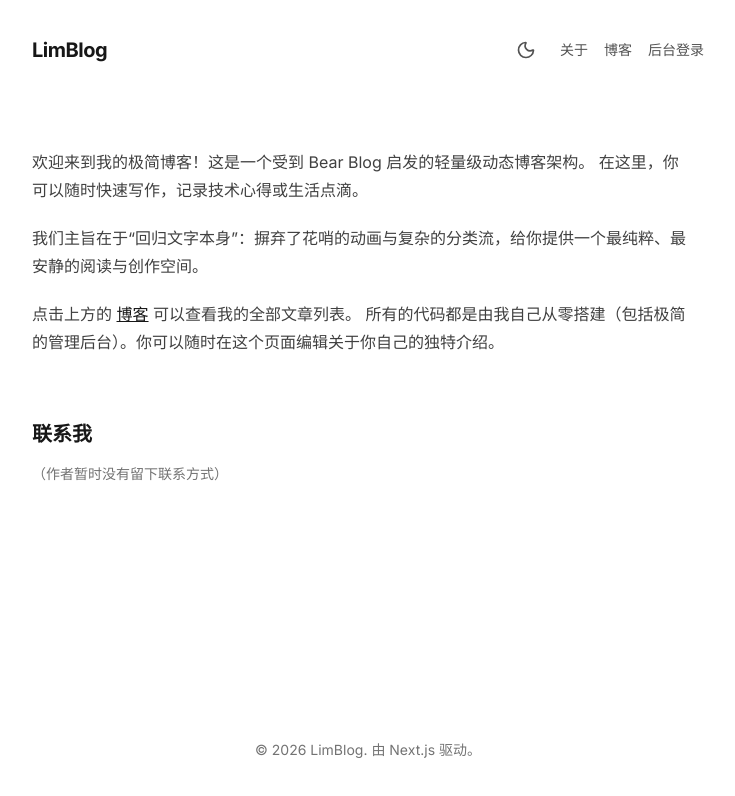
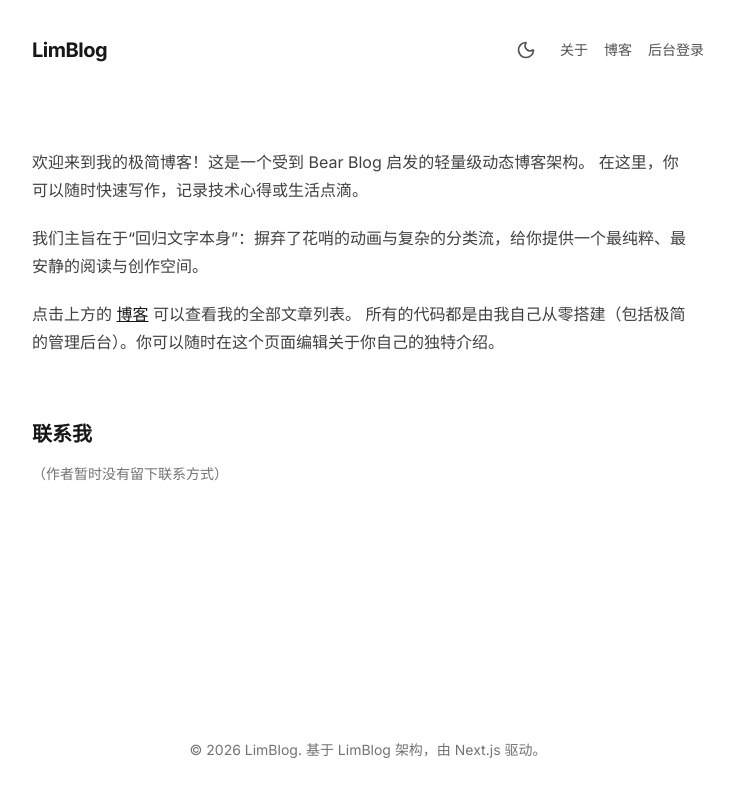
Before and after one commit to ifndf/limblog, a Next.js app: page / in a window 1280 px wide. Shown: the top 796 px of the page, without its empty margins (272-1007 px from the left). Built offline with nearby package versions, Linux system fonts and the light colour scheme; no server answers; the database is empty.

Commit message:
style: separate blog name and repo url in footer

```diff
--- a/src/app/layout.tsx
+++ b/src/app/layout.tsx
@@ -70,7 +70,7 @@ export default async function RootLayout({
             {children}
           </main>
           <footer className="py-10 text-center text-sm text-neutral-500 mt-20">
-            <p>© {new Date().getFullYear()} <a href={repoUrl} target="_blank" rel="noopener noreferrer" className="hover:underline">{blogName}</a>. 由 Next.js 驱动。</p>
+            <p>© {new Date().getFullYear()} {blogName}. 基于 <a href={repoUrl} target="_blank" rel="noopener noreferrer" className="hover:underline">LimBlog</a> 架构，由 Next.js 驱动。</p>
           </footer>
         </ThemeProvider>
       </body>
```
